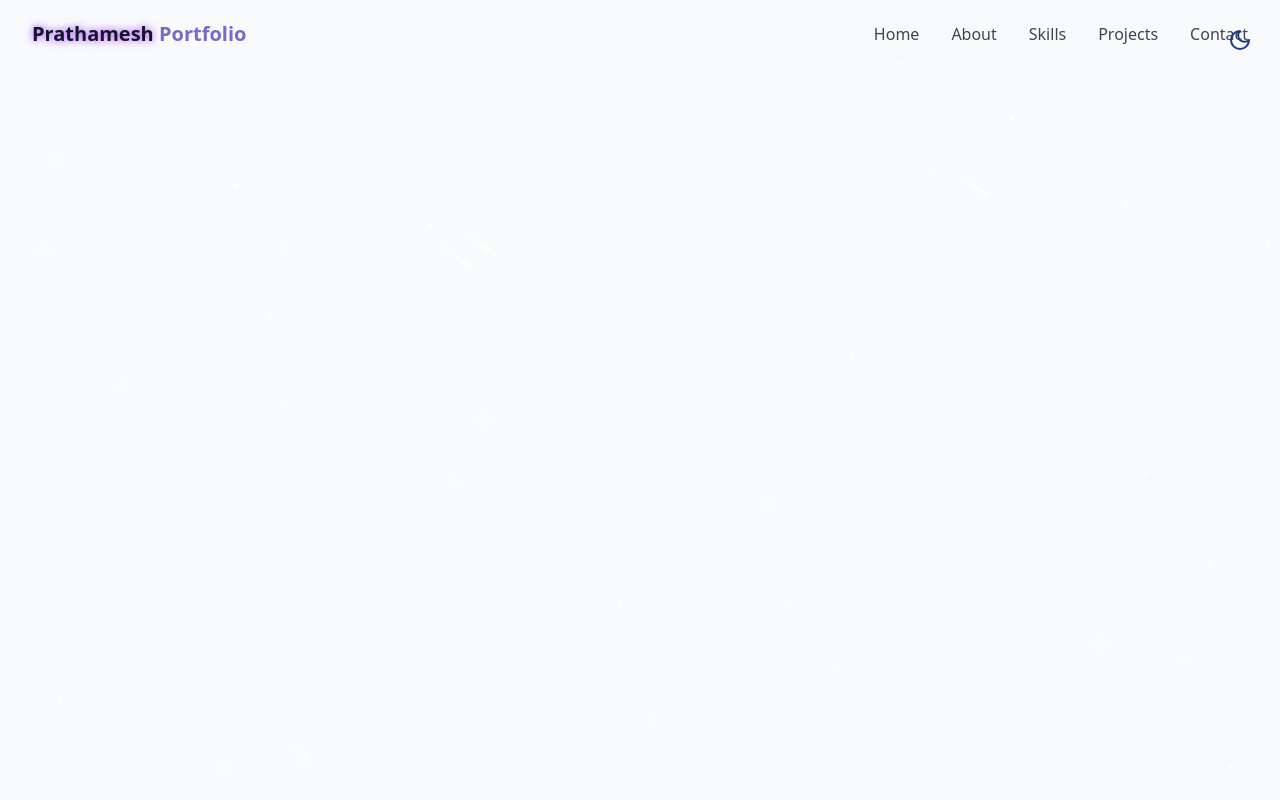
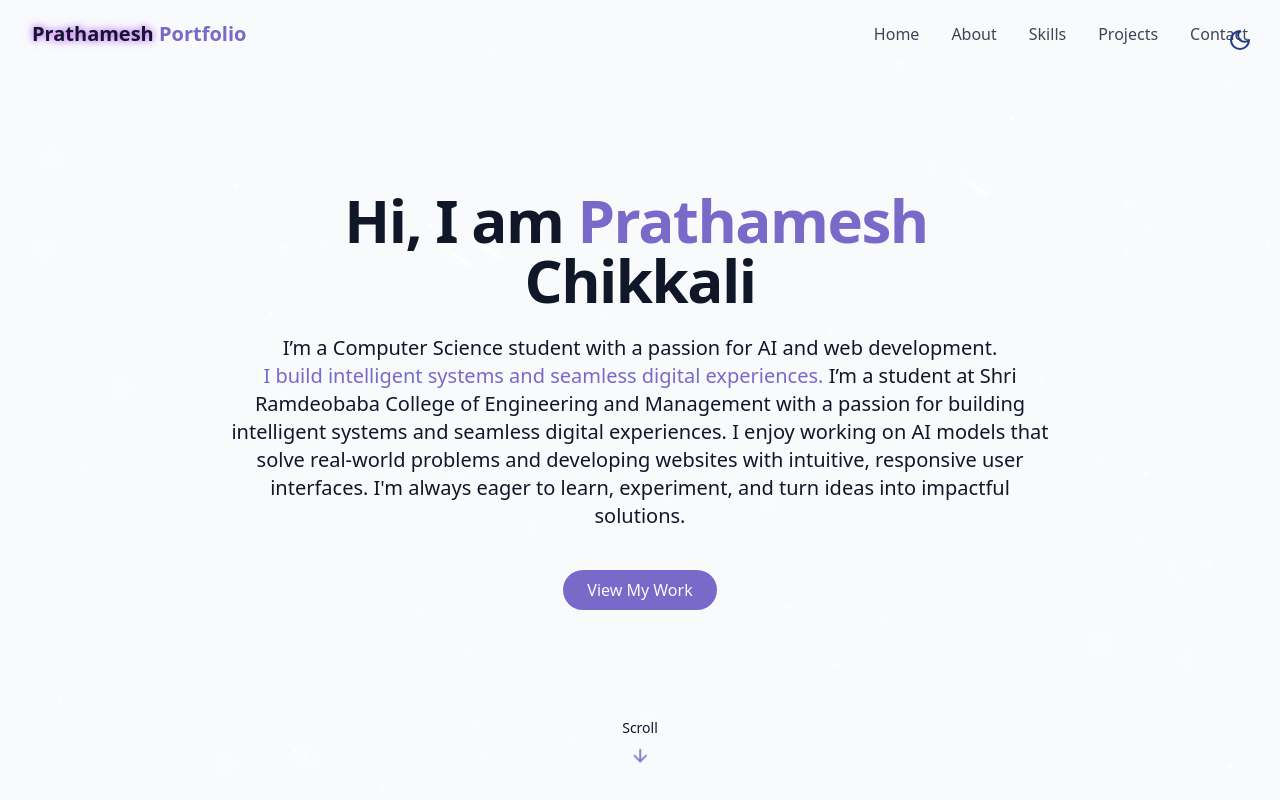
Before and after one commit to Prathamesh-tech-eng/portfolio, a React (Vite) app: page / in a window 1280 px wide. Built offline with nearby package versions, Linux system fonts and the light colour scheme.

Commit message:
feat(hero): add animated introduction and personal bio

```diff
--- /dev/null
+++ b/src/components/HeroSection.jsx
@@ -0,0 +1,38 @@
+import ArrowDown from 'lucide-react/dist/esm/icons/arrow-down';
+
+export const HeroSection = () => {
+    return <section id="hero" className="relative min-h-screen flex flex-col items-center justify-center px-4">
+        <div className="container max-w-4xl mx-auto text-center z-10 ">
+            <div className="space-y-6">
+
+                <h1 className="text-4xl md:text-6xl font-bold tracking-tight">
+                <span className="opacity-0 animate-fade-in-delay-1 "> Hi, I am </span>
+                <span className="text-primary opacity-0 animate-fade-in-delay-2"> Prathamesh</span>
+                <span className="text-gradient ml-2 opacity-0 animate-fade-in-delay-3"> Chikkali</span>
+                </h1>
+
+                <p className="text-lg md:text-xl text-muted-foreground opacity-0 max-2-2xl mx-auto animate-fade-in-delay-4">
+                     I’m a Computer Science student with a passion for AI and web development.
+                     <br />
+                     <span className="text-primary"> I build intelligent systems and seamless digital experiences. </span>
+                     I’m a student at Shri Ramdeobaba College of Engineering and Management with a passion for building intelligent systems and seamless digital experiences.
+                     I enjoy working on AI models that solve real-world problems and developing websites with intuitive, responsive user interfaces.
+                     I'm always eager to learn, experiment, and turn ideas into impactful solutions.
+                </p>
+            <div className="pt-4 opacity-0 animate-fade-in-delay-5">
+                <a>
+                    <button href="#projects" className="cosmic-button">
+                        View My Work
+                    </button>
+                </a>
+            </div>
+            </div>
+        </div>
+        <div className="absolute bottom-8 left-1/2 transform -translate-x-1/2 flex flex-col items-center animate-bounce">
+            <span className="text-sm text-muted-foreground mb-2">
+                Scroll
+            </span>
+            <ArrowDown className="h-5 w-5 text-primary animate-bounce" />
+        </div>
+    </section>
+}
--- a/src/index.css
+++ b/src/index.css
@@ -15,11 +15,12 @@
   /* Animations */
   --animate-float : float 6s ease-in-out infinite;  /* for the floating effect on the main content hero section */
   --animate-pulse-subtle: pulse-subtle 4s ease-in-out infinite;   /* for stars, will keep the background stars pulsating */
-  --animate-fade-in: fade-in 0.7s ease-out forwards;
-  --animate-fade-in-delay-1: fade in 0.7s ease-out 0.2s forwards;
-  --animate-fade-in-delay-2: fade in 0.7s ease-out 0.4s forwards;
-  --animate-fade-in-delay-3: fade in 0.7s ease-out 0.6s forwards;
-  --animate-fade-in-delay-4: fade in 0.7s ease-out 0.8s forwards;
+  --animate-fade-in: fade-in 1s ease-out forwards;
+  --animate-fade-in-delay-1: fade-in 1s ease-out 0.2s forwards;
+  --animate-fade-in-delay-2: fade-in 1s ease-out 0.4s forwards;
+  --animate-fade-in-delay-3: fade-in 1s ease-out 0.6s forwards;
+  --animate-fade-in-delay-4: fade-in 1s ease-out 0.8s forwards;
+  --animate-fade-in-delay-5: fade-in 1s ease-out 1s forwards;
   --animate-meteor: meteor 5s linear infinite;
 
 
@@ -147,7 +148,7 @@
 
 @utility cosmic-button{
     @apply px-6 py-2 rounded-full bg-primary text-primary-foreground font-medium
-           transition-all duration-300 hover:shadow-[0_0_10px_rgba(139,\92,\246,\0.5)]
+           transition-all duration-300 hover:shadow-[0_0_10px_rgba(139,92,246,0.5)]
            hover:scale-105 active:scale-95;
 }
 
--- a/src/pages/Home.jsx
+++ b/src/pages/Home.jsx
@@ -1,3 +1,4 @@
+import { HeroSection } from "../components/HeroSection"
 import { Navbar } from "../components/Navbar"
 import { StarBackground } from "../components/StarBackground"
 import { ThemeToggle } from "../components/ThemeToggle"
@@ -16,7 +17,9 @@ export const Home = () => {
             <Navbar />
 
             {/* Main content: hero section-about section-skill section-projects and so on...*/}
-
+            <main>
+                <HeroSection />
+            </main>
 
             {/* Footer */}
             </div>
```
